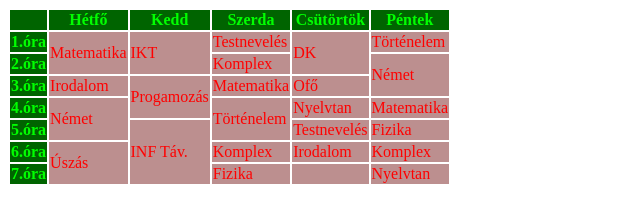
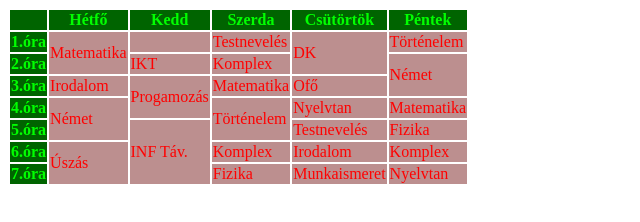
Before and after one commit to SeresPeter/Orarend, a plain HTML site: page index.html in a window 1280 px wide. Shown: the whole page, without its empty margins (0-640 px from the left). Drawn offline with Linux system fonts and the light colour scheme.

Commit message:
Órarend

```diff
--- a/index.html
+++ b/index.html
@@ -27,13 +27,14 @@
         <tr>
             <th>1.óra</th>
             <td rowspan="2">Matematika</td>
-            <td rowspan="2">IKT</td>
+            <td ></td>
             <td>Testnevelés</td>
             <td rowspan="2">DK</td>
             <td>Történelem</td>
         </tr>
         <tr>
             <th>2.óra</th>
+            <td>IKT</td>
             <td>Komplex</td>
             <td rowspan="2">Német</td>
         </tr>
@@ -67,7 +68,7 @@
         <tr>
             <th>7.óra</th>
             <td>Fizika</td>
-            <td></td>
+            <td>Munkaismeret</td>
             <td>Nyelvtan</td>
         </tr>
     </table>
```
